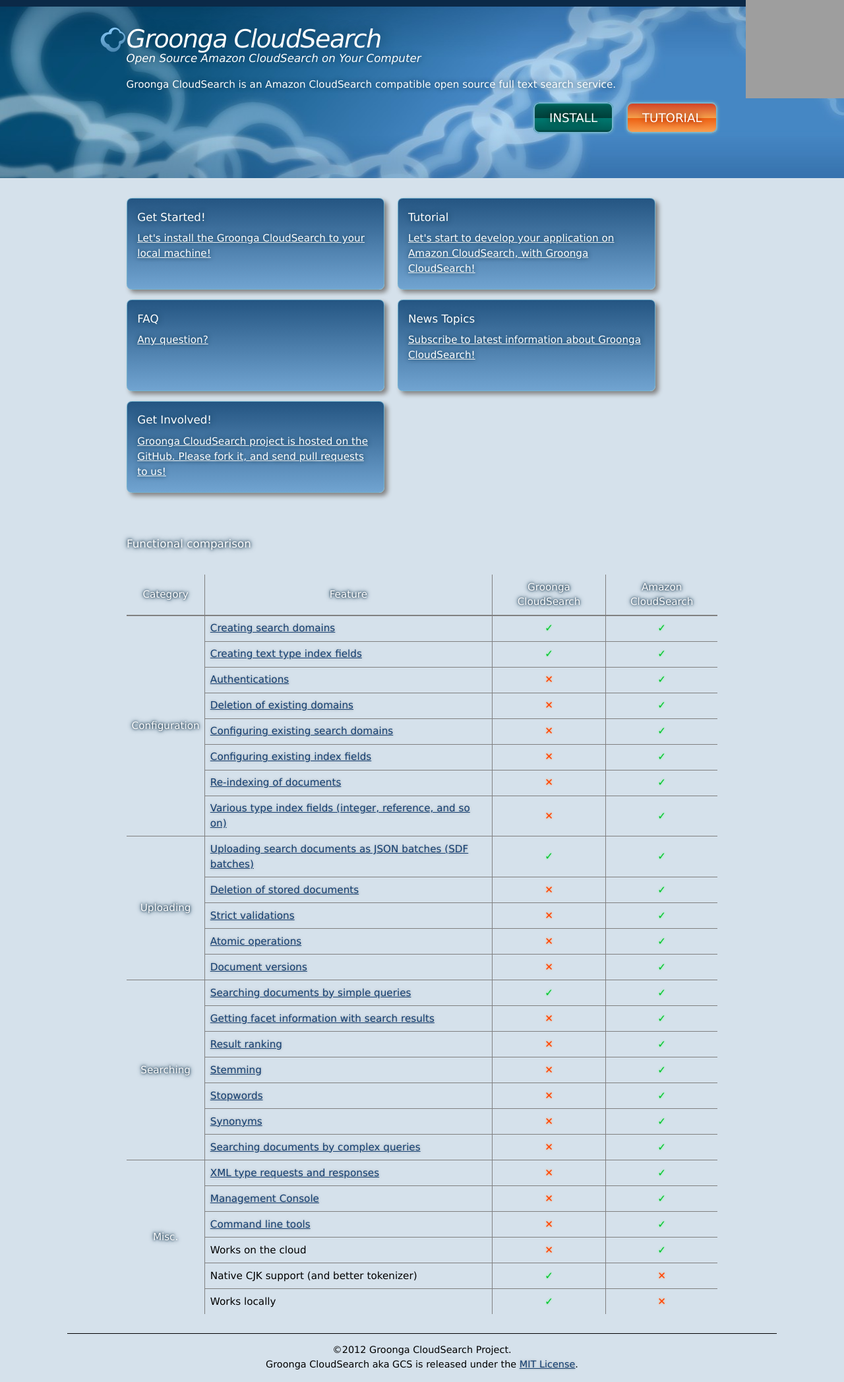
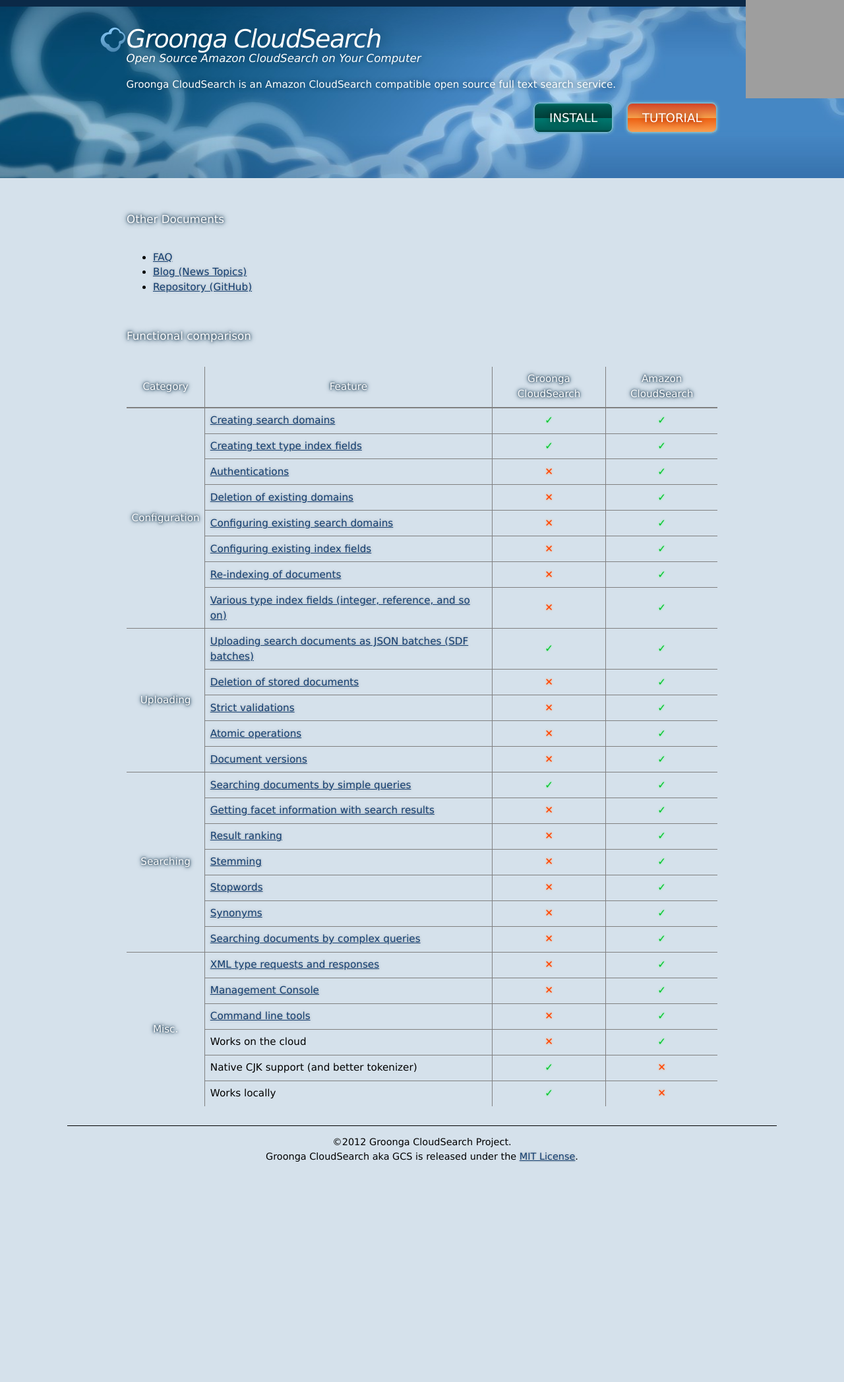
Before and after one commit to groonga/gcs.groonga.org, a Jekyll site: the page built from index.md, in a window 1280 px wide. Shown: the whole page at 66% size. Built offline with Jekyll 4.4.1, drawn with Linux system fonts in a browser that asks for light colours; after the commit the page ends 1780 px from its top, so only the background shows below that; grey boxes are pictures that could not be loaded.

Commit message:
Remove "menu" section

```diff
--- a/index.md
+++ b/index.md
@@ -17,34 +17,11 @@
 </section>
 
 
-<section id="menu">
-  <h2>What are you interested?</h2>
+## Other Documents
 
-  <section id="menu-install">
-    <h3><a href="/install/">Get Started!</a></h3>
-    <p><a href="/install/">Let's install the Groonga CloudSearch to your local machine!</a></p>
-  </section>
-
-  <section id="menu-tutorial">
-    <h3><a href="/tutorial/">Tutorial</a></h3>
-    <p><a href="/tutorial/">Let's start to develop your application on Amazon CloudSearch, with Groonga CloudSearch!</a></p>
-  </section>
-
-  <section id="menu-faq">
-    <h3><a href="/faq/">FAQ</a></h3>
-    <p><a href="/faq/">Any question?</a></p>
-  </section>
-
-  <section id="menu-news">
-    <h3><a href="/blog/">News Topics</a></h3>
-    <p><a href="/blog/">Subscribe to latest information about Groonga CloudSearch!</a></p>
-  </section>
-
-  <section id="menu-involved">
-    <h3><a href="https://github.com/groonga/gcs">Get Involved!</a></h3>
-    <p><a href="https://github.com/groonga/gcs">Groonga CloudSearch project is hosted on the GitHub. Please fork it, and send pull requests to us!</a></p>
-  </section>
-</section>
+* [FAQ](/faq/)
+* [Blog (News Topics)](/blog/)
+* [Repository (GitHub)](https://github.com/groonga/gcs)
 
 
 ## Functional comparison {#functional-comparison}
--- a/stylesheets/screen/home.css
+++ b/stylesheets/screen/home.css
@@ -122,51 +122,3 @@
 nav {
   display: none;
 }
-
-#menu h2 {
-  display: none;
-}
-
-#menu section {
-  /* generated by http://www.colorzilla.com/gradient-editor/ */
-  background: rgb(36,85,130); /* Old browsers */
-  background: -moz-linear-gradient(top, rgba(36,85,130,1) 0%, rgba(113,164,209,1) 100%); /* FF3.6+ */
-  background: -webkit-gradient(linear, left top, left bottom, color-stop(0%,rgba(36,85,130,1)), color-stop(100%,rgba(113,164,209,1))); /* Chrome,Safari4+ */
-  background: -webkit-linear-gradient(top, rgba(36,85,130,1) 0%,rgba(113,164,209,1) 100%); /* Chrome10+,Safari5.1+ */
-  background: -o-linear-gradient(top, rgba(36,85,130,1) 0%,rgba(113,164,209,1) 100%); /* Opera 11.10+ */
-  background: -ms-linear-gradient(top, rgba(36,85,130,1) 0%,rgba(113,164,209,1) 100%); /* IE10+ */
-  background: linear-gradient(top, rgba(36,85,130,1) 0%,rgba(113,164,209,1) 100%); /* W3C */
-  filter: progid:DXImageTransform.Microsoft.gradient( startColorstr='#245582', endColorstr='#71a4d1',GradientType=0 ); /* IE6-9 */
-
-  border: 1px solid #74B3CF;
-  -moz-border-radius: 0.5em;
-  -webkit-border-radius: 0.5em;
-  border-radius: 0.5em;
-  -moz-box-shadow: gray 0.3em 0.3em 0.5em;
-  -webkit-box-shadow: gray 0.3em 0.3em 0.5em;
-  box-shadow: gray 0.3em 0.3em 0.5em;
-  color: white;
-  display: inline-table;
-  height: 7em;
-  margin: 0 1em 1em 0;
-  padding: 1em;
-  text-shadow: #0A344C 0 0 0.5em;
-  width: 40%;
-}
-
-#menu section h3 {
-  font-size: 110%;
-  margin: 0 0 0.5em;
-  padding: 0;
-  text-shadow: #0A344C 0 0 0.5em;
-}
-
-#menu section p {
-  margin: 0;
-  padding: 0;
-}
-
-#menu section a {
-  color: white;
-  text-shadow: #0A344C 0 0 0.5em;
-}
```
